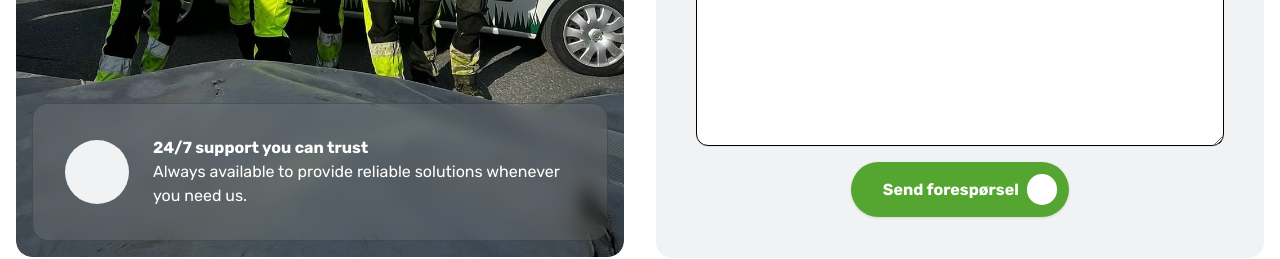
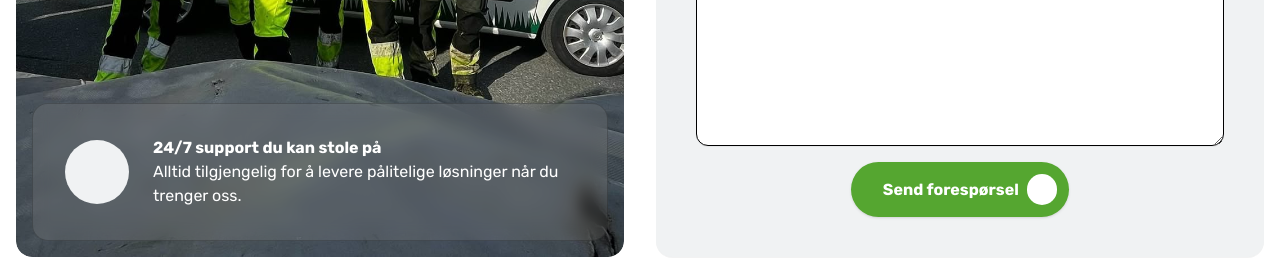
Before and after one commit to motionlabs-git/plenklipperen, a Next.js app: page /kontakt in a window 1280 px wide. Shown: the part 1486-1745 px from the top of the page. Built offline with nearby package versions, Linux system fonts and the light colour scheme; some icons are missing.

Commit message:
Contact us text

```diff
--- a/app/components/Sections/Contact/ContactUs.tsx
+++ b/app/components/Sections/Contact/ContactUs.tsx
@@ -40,11 +40,11 @@ const ContactUs = () => {
 
 								<div className='text-white'>
 									<p className='text-xl !font-bold'>
-										24/7 support you can trust
+										24/7 support du kan stole på
 									</p>
 									<p>
-										Always available to provide reliable
-										solutions whenever you need us.
+										Alltid tilgjengelig for å levere
+										pålitelige løsninger når du trenger oss.
 									</p>
 								</div>
 							</div>
```
